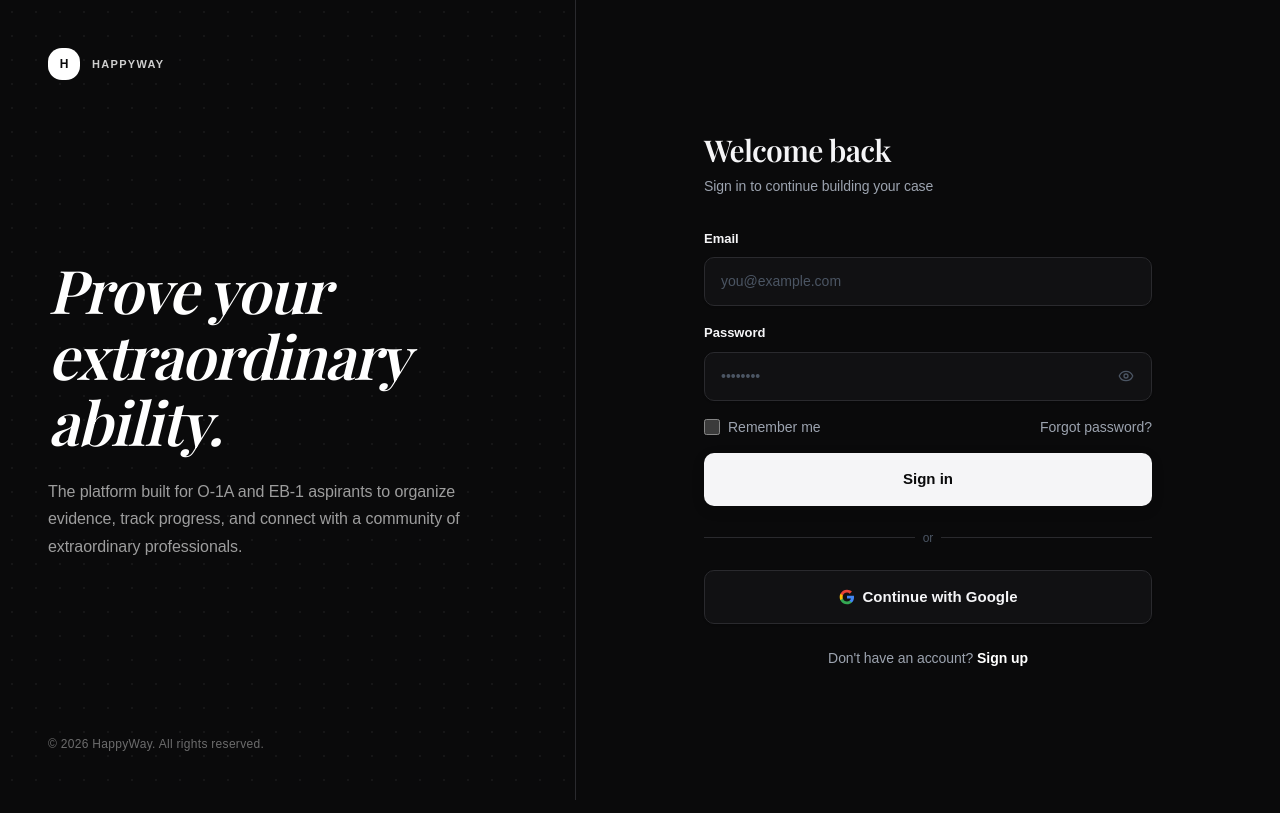
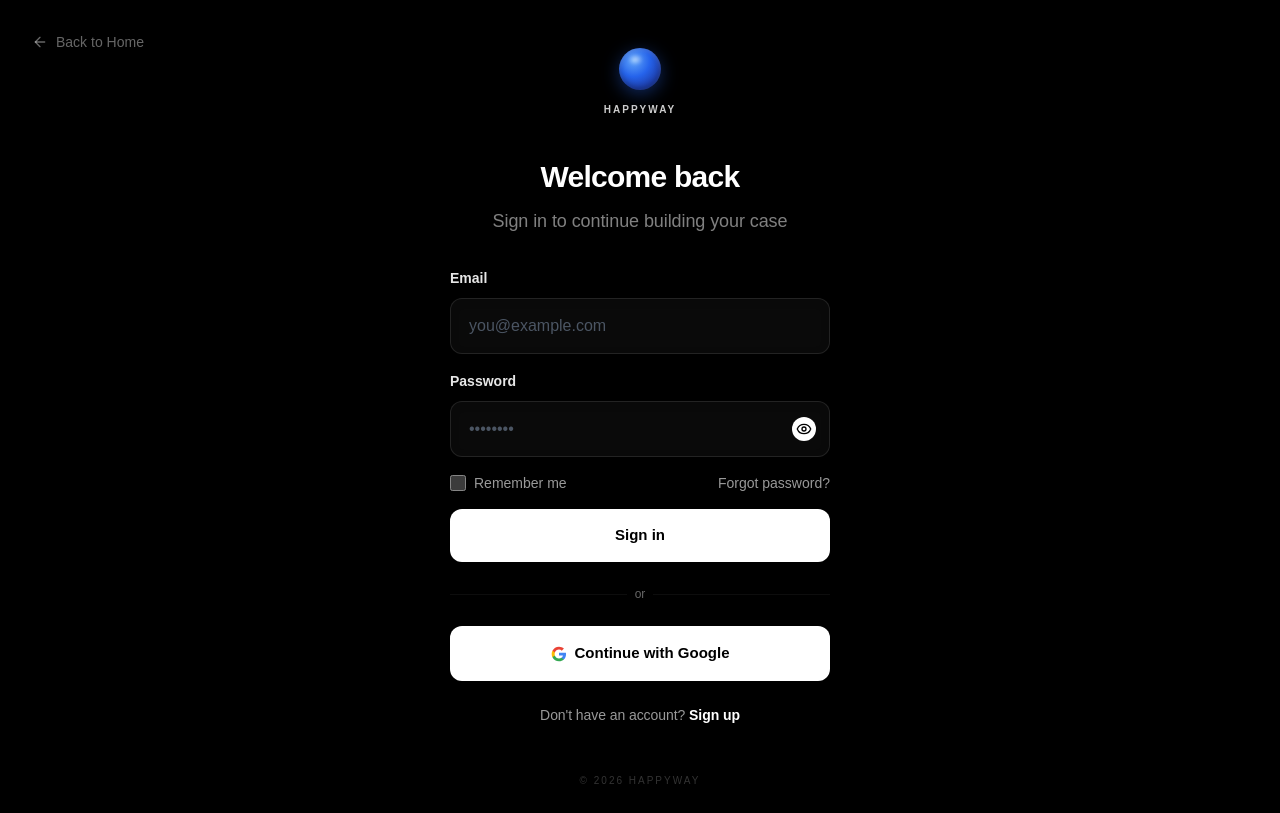
Before and after one commit to Happysingh1062003/HAPPYWAY, a Next.js app: page /login in a window 1280 px wide. Built offline with nearby package versions, Linux system fonts and the light colour scheme; a web font is replaced by a local one.

Commit message:
Login and signup improvment

```diff
--- a/app/(auth)/layout.tsx
+++ b/app/(auth)/layout.tsx
@@ -1,46 +1,74 @@
+import Link from 'next/link';
+import OrbLogo from '@/components/landing/OrbLogo';
+import { ArrowLeft } from 'lucide-react';
+
 export default function AuthLayout({ children }: { children: React.ReactNode }) {
   return (
-    <div className="min-h-screen flex">
-      {/* Left Panel — Branding */}
-      <div className="hidden lg:flex lg:w-[45%] bg-[#0A0A0B] border-r border-[#2A2A2E] text-white flex-col justify-between p-12 relative overflow-hidden">
-        {/* Subtle background pattern instead of green gradients */}
-        <div className="absolute inset-0 z-0 pointer-events-none"
-             style={{
-               backgroundImage: 'radial-gradient(rgba(255,255,255,0.05) 1px, transparent 1px)',
-               backgroundSize: '24px 24px',
-             }} />
+    <div data-theme="dark" className="relative min-h-[100dvh] flex flex-col items-center overflow-x-hidden px-4 md:px-6 bg-[#000000]">
+      {/* Back to Home */}
+      <Link href="/" className="absolute top-6 left-6 md:top-8 md:left-8 flex items-center gap-2 text-white/40 hover:text-white transition-colors text-sm font-medium">
+        <ArrowLeft className="w-4 h-4" />
+        <span className="hidden sm:inline">Back to Home</span>
+      </Link>
 
-        <div className="relative z-10">
-          <div className="flex items-center gap-3">
-            <div className="w-8 h-8 rounded-lg bg-white flex items-center justify-center flex-shrink-0">
-              <span className="text-[#0A0A0B] font-bold text-xs">H</span>
-            </div>
-            <span className="label-uppercase text-white/80">
-              HappyWay
-            </span>
-          </div>
+      <style>{`
+        .input-field {
+          background-color: rgba(255, 255, 255, 0.04) !important;
+          border-color: rgba(255, 255, 255, 0.1) !important;
+          border-radius: 12px !important;
+          padding: 0.875rem 1.125rem !important;
+          font-size: 1rem !important;
+          font-family: var(--font-body), sans-serif !important;
+          color: white !important;
+          transition: all 0.25s cubic-bezier(0.4, 0, 0.2, 1) !important;
+          box-shadow: 0 2px 10px rgba(0, 0, 0, 0.1) inset !important;
+        }
+        .input-field:hover {
+          background-color: rgba(255, 255, 255, 0.06) !important;
+          border-color: rgba(255, 255, 255, 0.15) !important;
+        }
+        .input-field:focus {
+          border-color: rgba(255, 255, 255, 0.3) !important;
+          background-color: rgba(255, 255, 255, 0.08) !important;
+          box-shadow: 0 4px 24px rgba(0, 0, 0, 0.4), 0 0 0 4px rgba(255, 255, 255, 0.05) !important;
+          outline: none !important;
+        }
+        label {
+          font-family: var(--font-body), sans-serif !important;
+          color: rgba(255, 255, 255, 0.9) !important;
+          font-size: 0.875rem !important;
+        }
+        button[type="submit"], button:not([variant="secondary"]) {
+          background-color: #FFFFFF !important;
+          color: #000000 !important;
+          font-weight: 700 !important;
+          border-radius: 12px !important;
+        }
+        button[type="submit"]:hover, button:not([variant="secondary"]):hover {
+          background-color: rgba(255, 255, 255, 0.85) !important;
+        }
+      `}</style>
+
+      <div className="flex-1 flex flex-col justify-center w-full max-w-[380px] mx-auto animate-fade-in-up py-12">
+
+        {/* Minimal Header */}
+        <div className="flex justify-center mb-10">
+          <Link href="/" className="hover:opacity-80 transition-opacity flex flex-col items-center gap-3">
+            <OrbLogo size={42} />
+            <span className="text-white/80 text-[10px] font-semibold tracking-[0.2em] uppercase">HappyWay</span>
+          </Link>
         </div>
-        <div className="relative z-10">
-          <h1 className="font-display italic text-5xl xl:text-6xl leading-[1.1] mb-6 font-bold text-white tracking-tight">
-            Prove your<br />
-            extraordinary<br />
-            ability.
-          </h1>
-          <p className="text-base font-light text-white/60 max-w-md leading-[1.7]">
-            The platform built for O-1A and EB-1 aspirants to organize evidence,
-            track progress, and connect with a community of extraordinary professionals.
-          </p>
+
+        {/* Uncontained Form Content */}
+        <div className="w-full text-white">
+          {children}
         </div>
-        <p className="text-xs text-white/40 relative z-10 tracking-wide">
-          © {new Date().getFullYear()} HappyWay. All rights reserved.
-        </p>
+
       </div>
 
-      {/* Right Panel — Auth Form */}
-      <div className="flex-1 flex items-center justify-center px-6 py-12 bg-[var(--bg)]">
-        <div className="w-full max-w-md">
-          {children}
-        </div>
+      {/* Footer Branding */}
+      <div className="w-full pb-6 flex justify-center z-10 text-white/20 text-[10px] uppercase tracking-[0.2em]">
+        <span>© {new Date().getFullYear()} HappyWay</span>
       </div>
     </div>
   );
--- a/app/(auth)/login/page.tsx
+++ b/app/(auth)/login/page.tsx
@@ -60,16 +60,10 @@ export default function LoginPage() {
 
   return (
     <div className="animate-fade-in-up">
-      {/* Mobile branding */}
-      <div className="lg:hidden mb-8 text-center">
-        <span className="label-uppercase text-[var(--text-tertiary)]">
-          HappyWay
-        </span>
-      </div>
 
-      <div className="mb-8">
-        <h1 className="font-display text-3xl mb-2">Welcome back</h1>
-        <p className="text-sm text-[var(--text-secondary)]">
+      <div className="mb-8 text-center">
+        <h1 className="text-3xl mb-3 font-bold text-white tracking-tight" style={{ fontFamily: 'var(--font-body), sans-serif' }}>Welcome back</h1>
+        <p className="text-lg text-white/50 font-normal">
           Sign in to continue building your case
         </p>
       </div>
@@ -104,11 +98,11 @@ export default function LoginPage() {
               type="checkbox"
               checked={remember}
               onChange={(e) => setRemember(e.target.checked)}
-              className="w-4 h-4 rounded border-[var(--border-strong)] accent-[var(--brand)]"
+              className="w-4 h-4 rounded border-white/20 bg-white/5 accent-blue-500"
             />
-            <span className="text-sm text-[var(--text-secondary)]">Remember me</span>
+            <span className="text-sm text-white/60">Remember me</span>
           </label>
-          <Link href="/forgot-password" className="text-sm text-[var(--text-secondary)] hover:text-[var(--text-primary)] transition-colors underline-offset-4 hover:underline">
+          <Link href="/forgot-password" className="text-sm text-white/60 hover:text-white transition-colors underline-offset-4 hover:underline">
             Forgot password?
           </Link>
         </div>
@@ -127,15 +121,15 @@ export default function LoginPage() {
       {/* Divider */}
       <div className="relative my-6">
         <div className="absolute inset-0 flex items-center">
-          <div className="w-full border-t border-[var(--border)]" />
+          <div className="w-full border-t border-white/5" />
         </div>
         <div className="relative flex justify-center text-xs">
-          <span className="px-2 bg-[var(--bg)] text-[var(--text-tertiary)]">or</span>
+          <span className="px-2 bg-black text-white/40">or</span>
         </div>
       </div>
 
       {/* Google Sign In */}
-      <Button variant="secondary" className="w-full" size="lg" onClick={handleGoogleSignIn}>
+      <Button variant="secondary" className="w-full bg-transparent border-white/10 hover:bg-white/5 text-white transition-all shadow-none" size="lg" onClick={handleGoogleSignIn}>
         <svg className="w-4 h-4" viewBox="0 0 24 24">
           <path fill="#4285F4" d="M22.56 12.25c0-.78-.07-1.53-.2-2.25H12v4.26h5.92a5.06 5.06 0 01-2.2 3.32v2.77h3.57c2.08-1.92 3.28-4.74 3.28-8.1z"/>
           <path fill="#34A853" d="M12 23c2.97 0 5.46-.98 7.28-2.66l-3.57-2.77c-.98.66-2.23 1.06-3.71 1.06-2.86 0-5.29-1.93-6.16-4.53H2.18v2.84C3.99 20.53 7.7 23 12 23z"/>
@@ -145,9 +139,9 @@ export default function LoginPage() {
         Continue with Google
       </Button>
 
-      <p className="mt-6 text-center text-sm text-[var(--text-secondary)]">
+      <p className="mt-6 text-center text-sm text-white/60 font-light">
         Don&apos;t have an account?{' '}
-        <Link href="/signup" className="text-[var(--brand)] font-semibold hover:underline underline-offset-4">
+        <Link href="/signup" className="text-white font-semibold hover:underline underline-offset-4 transition-colors">
           Sign up
         </Link>
       </p>
--- a/app/(auth)/signup/page.tsx
+++ b/app/(auth)/signup/page.tsx
@@ -145,7 +145,7 @@ export default function SignupPage() {
     <div className="animate-fade-in-up">
       {/* Mobile branding */}
       <div className="lg:hidden mb-6 text-center">
-        <span className="text-xs font-medium tracking-[0.2em] uppercase text-[var(--text-tertiary)]">
+        <span className="text-xs font-medium tracking-[0.2em] uppercase text-white/40">
           HappyWay
         </span>
       </div>
@@ -156,14 +156,14 @@ export default function SignupPage() {
           <div key={s} className="flex items-center gap-2">
             <div className={`
               w-8 h-8 rounded-full flex items-center justify-center text-xs font-mono font-medium transition-all duration-300
-              ${s < step ? 'bg-[var(--text-primary)] text-[var(--bg)]' :
-                s === step ? 'bg-[var(--text-primary)] text-[var(--bg)]' :
-                'bg-[var(--bg-muted)] text-[var(--text-tertiary)]'}
+              ${s < step ? 'bg-white text-black' :
+                s === step ? 'bg-white text-black' :
+                'bg-white/5 text-white/40'}
             `}>
               {s < step ? <Check className="w-3.5 h-3.5" /> : s}
             </div>
             {s < 4 && (
-              <div className={`w-8 h-0.5 transition-colors duration-300 ${s < step ? 'bg-[var(--text-primary)]' : 'bg-[var(--border)]'}`} />
+              <div className={`w-8 h-0.5 transition-colors duration-300 ${s < step ? 'bg-white' : 'bg-white/10'}`} />
             )}
           </div>
         ))}
@@ -174,8 +174,8 @@ export default function SignupPage() {
         {step === 1 && (
           <div className="animate-fade-in-up space-y-4">
             <div className="mb-6">
-              <h1 className="font-display text-2xl mb-1">Create your account</h1>
-              <p className="text-sm text-[var(--text-secondary)]">Let&apos;s start with your login credentials</p>
+              <h1 className="text-4xl mb-3 font-bold text-white tracking-tight" style={{ fontFamily: 'var(--font-body), sans-serif' }}>Create your account</h1>
+              <p className="text-base text-white/50 font-normal">Let&apos;s start with your login credentials</p>
             </div>
             <div className="grid grid-cols-2 gap-3">
               <Input label="First name" {...register('firstName')} error={errors.firstName?.message} placeholder="John" />
@@ -191,8 +191,8 @@ export default function SignupPage() {
         {step === 2 && (
           <div className="animate-fade-in-up space-y-4">
             <div className="mb-6">
-              <h1 className="font-display text-2xl mb-1">Professional identity</h1>
-              <p className="text-sm text-[var(--text-secondary)]">Tell us about your expertise and visa goals</p>
+              <h1 className="text-4xl mb-3 font-bold text-white tracking-tight" style={{ fontFamily: 'var(--font-body), sans-serif' }}>Professional identity</h1>
+              <p className="text-base text-white/50 font-normal">Tell us about your expertise and visa goals</p>
             </div>
             <Select label="Field of expertise" {...register('field')} options={fieldOptions} placeholder="Select your field" error={errors.field?.message} />
             <Input label="Current role / title" {...register('currentRole')} error={errors.currentRole?.message} placeholder="Senior Research Scientist" />
@@ -200,24 +200,24 @@ export default function SignupPage() {
             <Select label="Country of citizenship" {...register('nationality')} options={countryOptions} placeholder="Select country" error={errors.nationality?.message} />
             <Select label="Target visa type" {...register('targetVisa')} options={visaOptions} placeholder="Select visa type" error={errors.targetVisa?.message} />
 
-            <div className="flex items-center justify-between p-3 rounded-lg bg-[var(--bg-muted)]">
+            <div className="flex items-center justify-between py-3 border-b border-white/10">
               <div>
-                <p className="text-sm font-medium text-[var(--text-primary)]">Already an approved visa holder?</p>
-                <p className="text-xs text-[var(--text-tertiary)]">Share your success and earn on the marketplace</p>
+                <p className="text-sm font-medium text-white">Already an approved visa holder?</p>
+                <p className="text-xs text-white/40">Share your success and earn on the marketplace</p>
               </div>
               <button
                 type="button"
                 onClick={() => setValue('isApprovedHolder', !isApprovedHolder)}
-                className={`relative w-11 h-6 rounded-full transition-colors duration-200 ${isApprovedHolder ? 'bg-[var(--text-primary)]' : 'bg-[var(--border-strong)]'}`}
+                className={`relative w-11 h-6 rounded-full transition-colors duration-200 ${isApprovedHolder ? 'bg-blue-500' : 'bg-white/20'}`}
                 role="switch"
                 aria-checked={isApprovedHolder}
               >
-                <span className={`absolute top-0.5 left-0.5 w-5 h-5 rounded-full bg-[var(--bg)] transition-transform duration-200 ${isApprovedHolder ? 'translate-x-5' : ''}`} />
+                <span className={`absolute top-0.5 left-0.5 w-5 h-5 rounded-full bg-white transition-transform duration-200 ${isApprovedHolder ? 'translate-x-5' : ''}`} />
               </button>
             </div>
 
             {isApprovedHolder && (
-              <div className="space-y-3 p-4 rounded-lg border border-[var(--border)] animate-fade-in-up">
+              <div className="space-y-3 pt-4 border-t border-white/10 animate-fade-in-up">
                 <Select label="Approved visa type" {...register('approvedVisaType')} options={visaOptions} placeholder="Select type" error={errors.approvedVisaType?.message} />
                 <Select label="Year approved" {...register('approvedYear', { setValueAs: (v) => v ? parseInt(v) : undefined })} options={yearOptions} placeholder="Select year" error={errors.approvedYear?.message} />
               </div>
@@ -229,8 +229,8 @@ export default function SignupPage() {
         {step === 3 && (
           <div className="animate-fade-in-up space-y-4">
             <div className="mb-6">
-              <h1 className="font-display text-2xl mb-1">Set up your profile</h1>
-              <p className="text-sm text-[var(--text-secondary)]">How you&apos;ll appear to others on the platform</p>
+              <h1 className="text-4xl mb-3 font-bold text-white tracking-tight" style={{ fontFamily: 'var(--font-body), sans-serif' }}>Set up your profile</h1>
+              <p className="text-base text-white/50 font-normal">How you&apos;ll appear to others on the platform</p>
             </div>
             <Input label="Display name" {...register('displayName')} error={errors.displayName?.message} />
             <Textarea label="Short bio" {...register('bio')} error={errors.bio?.message} maxChars={300} placeholder="Tell us a bit about your work and accomplishments..." />
@@ -238,19 +238,19 @@ export default function SignupPage() {
             <Input label="Google Scholar URL" {...register('googleScholarUrl')} error={errors.googleScholarUrl?.message} placeholder="https://scholar.google.com/..." />
             <Input label="GitHub URL" {...register('githubUrl')} error={errors.githubUrl?.message} placeholder="https://github.com/..." />
 
-            <div className="flex items-center justify-between p-3 rounded-lg bg-[var(--bg-muted)]">
+            <div className="flex items-center justify-between py-3 border-b border-white/10 mt-6">
               <div>
-                <p className="text-sm font-medium text-[var(--text-primary)]">Make profile public</p>
-                <p className="text-xs text-[var(--text-tertiary)]">Public profiles appear in the collaboration network</p>
+                <p className="text-sm font-medium text-white">Make profile public</p>
+                <p className="text-xs text-white/40">Public profiles appear in the collaboration network</p>
               </div>
               <button
                 type="button"
                 onClick={() => setValue('isPublic', !isPublic)}
-                className={`relative w-11 h-6 rounded-full transition-colors duration-200 ${isPublic ? 'bg-[var(--text-primary)]' : 'bg-[var(--border-strong)]'}`}
+                className={`relative w-11 h-6 rounded-full transition-colors duration-200 ${isPublic ? 'bg-blue-500' : 'bg-white/20'}`}
                 role="switch"
                 aria-checked={isPublic}
               >
-                <span className={`absolute top-0.5 left-0.5 w-5 h-5 rounded-full bg-[var(--bg)] transition-transform duration-200 ${isPublic ? 'translate-x-5' : ''}`} />
+                <span className={`absolute top-0.5 left-0.5 w-5 h-5 rounded-full bg-white transition-transform duration-200 ${isPublic ? 'translate-x-5' : ''}`} />
               </button>
             </div>
           </div>
@@ -260,34 +260,34 @@ export default function SignupPage() {
         {step === 4 && (
           <div className="animate-fade-in-up space-y-4">
             <div className="mb-6">
-              <h1 className="font-display text-2xl mb-1">Confirm your details</h1>
-              <p className="text-sm text-[var(--text-secondary)]">Review everything before we create your account</p>
+              <h1 className="text-4xl mb-3 font-bold text-white tracking-tight" style={{ fontFamily: 'var(--font-body), sans-serif' }}>Confirm your details</h1>
+              <p className="text-base text-white/50 font-normal">Review everything before we create your account</p>
             </div>
 
-            <div className="card p-4 space-y-2">
-              <h3 className="text-xs font-medium text-[var(--text-tertiary)] uppercase tracking-wider">Account</h3>
-              <p className="text-sm"><span className="text-[var(--text-secondary)]">Name:</span> {firstName} {lastName}</p>
-              <p className="text-sm"><span className="text-[var(--text-secondary)]">Email:</span> {watch('email')}</p>
+            <div className="border-b border-white/10 py-3 space-y-2">
+              <h3 className="text-xs font-medium text-white/40 uppercase tracking-wider">Account</h3>
+              <p className="text-sm text-white"><span className="text-white/50">Name:</span> {firstName} {lastName}</p>
+              <p className="text-sm text-white"><span className="text-white/50">Email:</span> {watch('email')}</p>
             </div>
 
-            <div className="card p-4 space-y-2">
-              <h3 className="text-xs font-medium text-[var(--text-tertiary)] uppercase tracking-wider">Professional</h3>
-              <p className="text-sm"><span className="text-[var(--text-secondary)]">Field:</span> {FIELD_LABELS[watch('field')] || watch('field')}</p>
-              <p className="text-sm"><span className="text-[var(--text-secondary)]">Role:</span> {watch('currentRole')}</p>
-              <p className="text-sm"><span className="text-[var(--text-secondary)]">Organization:</span> {watch('currentOrganization')}</p>
-              <p className="text-sm"><span className="text-[var(--text-secondary)]">Target Visa:</span> {VISA_LABELS[watch('targetVisa')] || watch('targetVisa')}</p>
-              <p className="text-sm"><span className="text-[var(--text-secondary)]">Citizenship:</span> {watch('nationality')}</p>
+            <div className="border-b border-white/10 py-3 space-y-2">
+              <h3 className="text-xs font-medium text-white/40 uppercase tracking-wider">Professional</h3>
+              <p className="text-sm text-white"><span className="text-white/50">Field:</span> {FIELD_LABELS[watch('field')] || watch('field')}</p>
+              <p className="text-sm text-white"><span className="text-white/50">Role:</span> {watch('currentRole')}</p>
+              <p className="text-sm text-white"><span className="text-white/50">Organization:</span> {watch('currentOrganization')}</p>
+              <p className="text-sm text-white"><span className="text-white/50">Target Visa:</span> {VISA_LABELS[watch('targetVisa')] || watch('targetVisa')}</p>
+              <p className="text-sm text-white"><span className="text-white/50">Citizenship:</span> {watch('nationality')}</p>
             </div>
 
-            <div className="card p-4 space-y-2">
-              <h3 className="text-xs font-medium text-[var(--text-tertiary)] uppercase tracking-wider">Profile</h3>
-              <p className="text-sm"><span className="text-[var(--text-secondary)]">Display name:</span> {watch('displayName')}</p>
-              {watch('bio') && <p className="text-sm"><span className="text-[var(--text-secondary)]">Bio:</span> {watch('bio')}</p>}
-              <p className="text-sm"><span className="text-[var(--text-secondary)]">Visibility:</span> {isPublic ? 'Public' : 'Private'}</p>
+            <div className="border-b border-white/10 py-3 space-y-2">
+              <h3 className="text-xs font-medium text-white/40 uppercase tracking-wider">Profile</h3>
+              <p className="text-sm text-white"><span className="text-white/50">Display name:</span> {watch('displayName')}</p>
+              {watch('bio') && <p className="text-sm text-white"><span className="text-white/50">Bio:</span> {watch('bio')}</p>}
+              <p className="text-sm text-white"><span className="text-white/50">Visibility:</span> {isPublic ? 'Public' : 'Private'}</p>
             </div>
 
-            <div className="p-4 rounded-lg bg-[var(--blue-bg)] text-[var(--blue)] text-sm">
-              We&apos;ll send a verification email to <strong>{watch('email')}</strong>. Please verify before logging in.
+            <div className="p-4 border-l-2 border-white/40 text-white/60 text-sm">
+              We&apos;ll send a verification email to <strong className="text-white">{watch('email')}</strong>. Please verify before logging in.
             </div>
           </div>
         )}
@@ -312,9 +312,9 @@ export default function SignupPage() {
       </form>
 
       {step === 1 && (
-        <p className="mt-6 text-center text-sm text-[var(--text-secondary)]">
+        <p className="mt-6 text-center text-sm text-white/60 font-light">
           Already have an account?{' '}
-          <Link href="/login" className="text-[var(--text-primary)] font-medium hover:underline underline-offset-4">
+          <Link href="/login" className="text-white font-semibold hover:underline underline-offset-4 transition-colors">
             Sign in
           </Link>
         </p>
```
Also changed, not shown: components/landing/HeroSection.tsx (+2 -88 lines), components/landing/ParticleBackground.tsx (added, +91 -0 lines).
